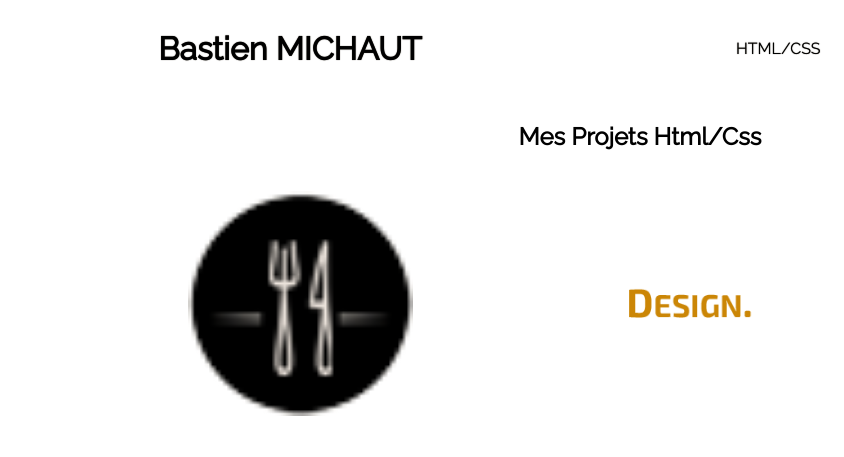
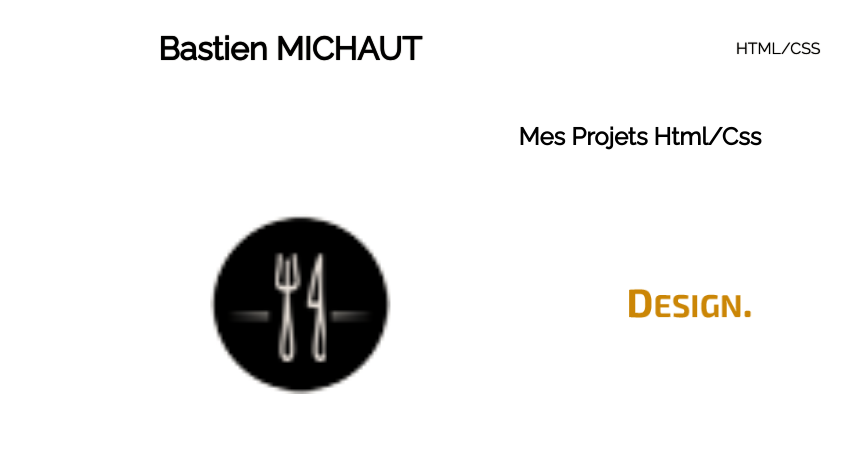
Before and after one commit to BST-tsb/Portfolio, a plain HTML site: page index.html in a window 1280 px wide. In both pictures the pointer is over the element 300 px from the left and 305 px from the top of the page. Shown: the top 457 px of the page, 0-844 px from the left. Drawn offline with nearby package versions, Linux system fonts and the light colour scheme.

Commit message:
Update style.css

```diff
--- a/css/style.css
+++ b/css/style.css
@@ -33,6 +33,10 @@ header i {
 }
 .proj {
     padding: 20px;
+}
+.proj:hover {
+    transform: scale(0.8);
+    transition: 0.5s;
 }
 img {
     width: 50%;
```
